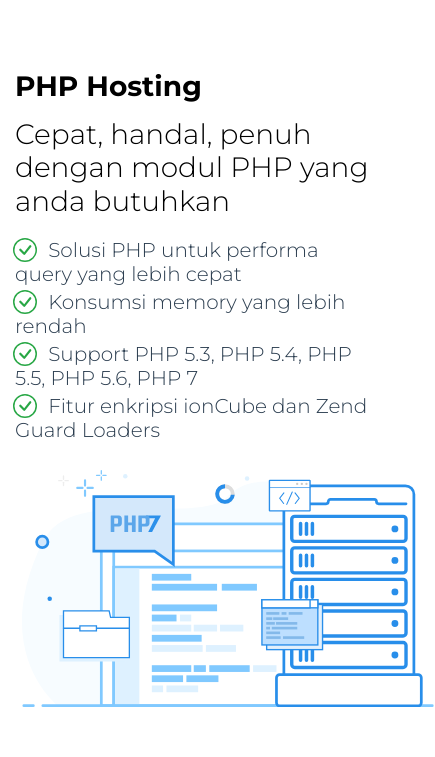
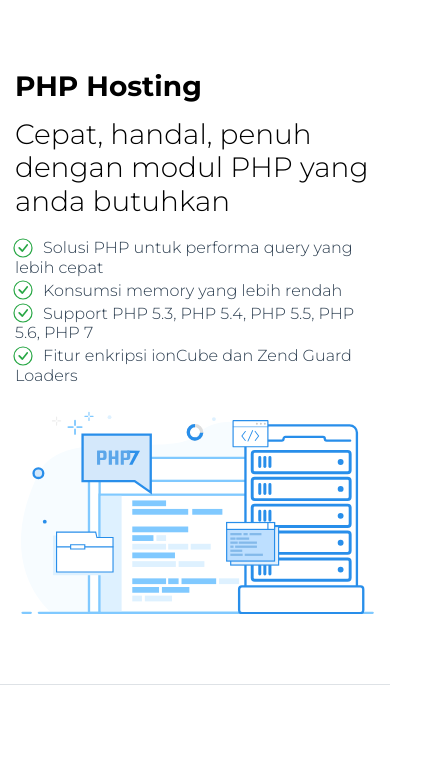
Before and after one commit to erickhilda/niagahoster-landing, a Vue app: page / in a window 390 px wide. Shown: the part 256-1013 px from the top of the page, 435 px wide, since content can reach past the window. After the commit the page ends 941 px from the top, so only its background shows below. Built offline with nearby package versions, Linux system fonts and the light colour scheme.

Commit message:
fix: fix mobile view for hero section

```diff
--- a/src/components/AppBanner.vue
+++ b/src/components/AppBanner.vue
@@ -2,7 +2,7 @@
   <div class="border-bottom">
     <b-container>
       <b-row align-content="start" class="hero">
-        <b-col cols="" class="text-left">
+        <b-col cols="12" lg="6" class="text-left">
           <h3 class="hero__title">PHP Hosting</h3>
           <h3 class="hero__subtitle">
             Cepat, handal, penuh dengan modul PHP yang anda butuhkan
@@ -21,9 +21,10 @@
             </b-media>
           </ul>
         </b-col>
-        <b-col class="text-right">
+        <b-col cols="12" class="text-right" lg="6">
           <b-img
-            width="420"
+            width="400"
+            fluid=""
             :src="
               require('../assets/svg/illustration banner PHP hosting-01.svg')
             "
@@ -71,6 +72,6 @@ export default {
 .hero__list {
   font-family: "Montserrat", sans-serif;
   font-weight: 300;
-  font-size: 20px;
+  font-size: 16px;
 }
 </style>
```
